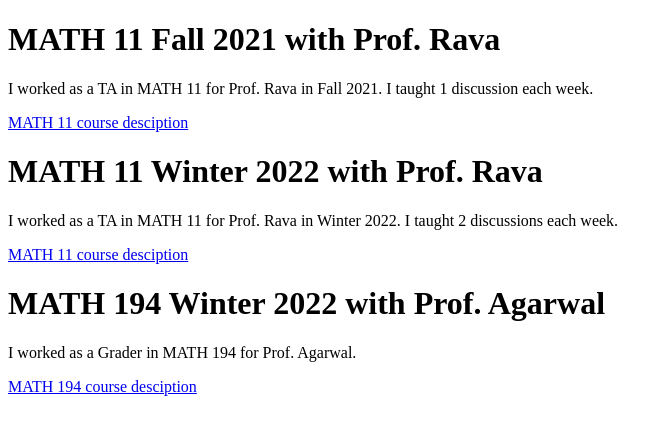
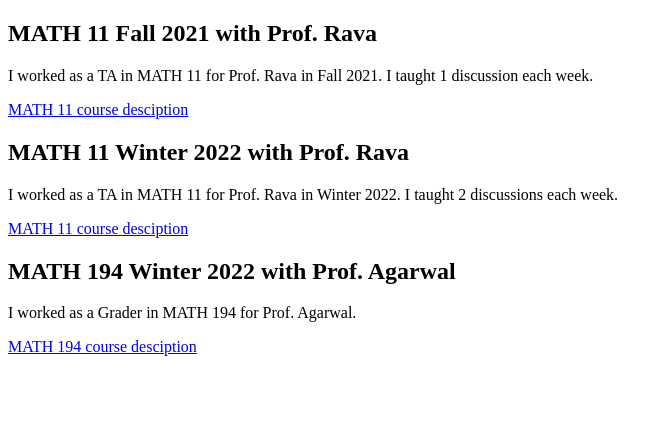
Before and after one commit to Bison2001/Bison2001.github.io, a plain HTML site: page teaching.html in a window 1280 px wide. Shown: the whole page, without its empty margins (0-672 px from the left). Drawn offline with Linux system fonts and the light colour scheme.

Commit message:
Update teaching.html

```diff
--- a/teaching.html
+++ b/teaching.html
@@ -4,15 +4,15 @@
 		<title>Xuhui Liu's personal website</title>
 	</head>
 	<body>
-		<h1>MATH 11 Fall 2021 with Prof. Rava</h1>
+		<h2>MATH 11 Fall 2021 with Prof. Rava</h2>
 		<p>I worked as a TA in MATH 11 for Prof. Rava in Fall 2021. I taught 1 discussion each week.</p>
 		<a href="https://catalog.ucsd.edu/courses/MATH.html">MATH 11 course desciption</a>
 
-		<h1>MATH 11 Winter 2022 with Prof. Rava</h1>
+		<h2>MATH 11 Winter 2022 with Prof. Rava</h2>
 		<p>I worked as a TA in MATH 11 for Prof. Rava in Winter 2022. I taught 2 discussions each week.</p>
 		<a href="https://catalog.ucsd.edu/courses/MATH.html">MATH 11 course desciption</a>
 
-		<h1>MATH 194 Winter 2022 with Prof. Agarwal</h1>
+		<h2>MATH 194 Winter 2022 with Prof. Agarwal</h2>
 		<p>I worked as a Grader in MATH 194 for Prof. Agarwal.</p>
 		<a href="https://catalog.ucsd.edu/courses/MATH.html">MATH 194 course desciption</a>
 	</body>
```
